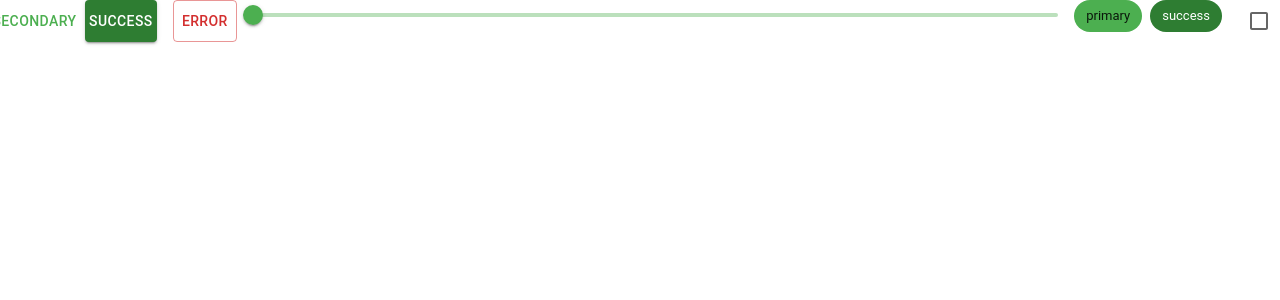
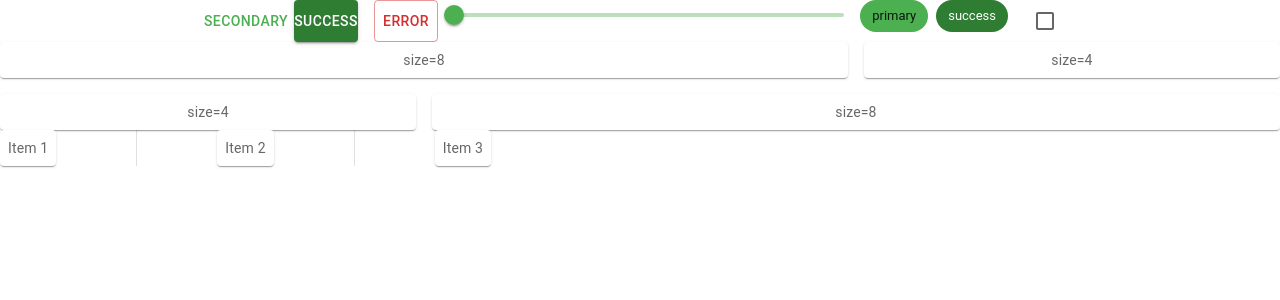
Before and after one commit to BeboBonbo/First-project-REACT-learning, a React (Create React App) app in the folder first-project-with-mui/: page / in a window 1280 px wide. Shown: the top 300 px of the page. Built offline with nearby package versions, Linux system fonts and the light colour scheme.

Commit message:
Customize and arrange the page in Material UI

```diff
--- a/first-project-with-mui/src/App.js
+++ b/first-project-with-mui/src/App.js
@@ -3,6 +3,8 @@ import "./App.css";
 import Material from "./Material";
 import { createTheme, ThemeProvider } from "@mui/material/styles";
 import { orange, purple, green } from "@mui/material/colors";
+import GridTest from "./GridTest";
+import StackTest from "./StackTest";
 const theme = createTheme({
   status: { danger: orange[900] },
   palette: { primary: { main: green[500] } },
@@ -13,6 +15,8 @@ function App() {
     <ThemeProvider theme={theme}>
       <div className="App">
         <Material />
+        <GridTest />
+        <StackTest />
       </div>
     </ThemeProvider>
   );
--- /dev/null
+++ b/first-project-with-mui/src/GridTest.js
@@ -0,0 +1,32 @@
+import Grid from "@mui/material/Grid";
+import { styled } from "@mui/material/styles";
+import Box from "@mui/material/Box";
+import Paper from "@mui/material/Paper";
+const Item = styled(Paper)(({ theme }) => ({
+  backgroundColor: "#fff",
+  ...theme.typography.body2,
+  padding: theme.spacing(1),
+  textAlign: "center",
+  color: (theme.vars ?? theme).palette.text.secondary,
+  ...theme.applyStyles("dark", {
+    backgroundColor: "#1A2027",
+  }),
+}));
+export default function GridTest() {
+  return (
+    <Grid container spacing={2}>
+      <Grid size={8}>
+        <Item>size=8</Item>
+      </Grid>
+      <Grid size={4}>
+        <Item>size=4</Item>
+      </Grid>
+      <Grid size={4}>
+        <Item>size=4</Item>
+      </Grid>
+      <Grid size={8}>
+        <Item>size=8</Item>
+      </Grid>
+    </Grid>
+  );
+}
--- a/first-project-with-mui/src/Material.js
+++ b/first-project-with-mui/src/Material.js
@@ -6,12 +6,14 @@ import { deepOrange, deepPurple } from "@mui/material/colors";
 import Checkbox from "@mui/material/Checkbox";
 import Slider from "@mui/material/Slider";
 import Chip from "@mui/material/Chip";
+import Container from '@mui/material/Container';
 
 const label = { inputProps: { "aria-label": "Checkbox demo" } };
 
 export default function Material() {
   return (
     <>
+    <Container maxWidth="md">
       <Stack direction="row" spacing={2}>
         <Button
           color="primary"
@@ -34,6 +36,7 @@ export default function Material() {
         </Stack>
         <Checkbox {...label} />
       </Stack>
+      </Container>
       {/* <Stack direction="row" spacing={2}>
         <Avatar>H</Avatar>
         <Avatar sx={{ bgcolor: deepOrange[500] }}>N</Avatar>
--- /dev/null
+++ b/first-project-with-mui/src/StackTest.js
@@ -0,0 +1,27 @@
+import Box from "@mui/material/Box";
+import Paper from "@mui/material/Paper";
+import Stack from "@mui/material/Stack";
+import { styled } from "@mui/material/styles";
+import Divider from '@mui/material/Divider';
+
+const Item = styled(Paper)(({ theme }) => ({
+  backgroundColor: "#fff",
+  ...theme.typography.body2,
+  padding: theme.spacing(1),
+  textAlign: "center",
+  color: (theme.vars ?? theme).palette.text.secondary,
+  ...theme.applyStyles("dark", {
+    backgroundColor: "#1A2027",
+  }),
+}));
+export default function StackTest() {
+  return (
+    <Box sx={{ width: "100%" }}>
+      <Stack divider={<Divider orientation="vertical" flexItem />} direction="row" spacing={10}>
+        <Item>Item 1</Item>
+        <Item>Item 2</Item>
+        <Item>Item 3</Item>
+      </Stack>
+    </Box>
+  );
+}
```
